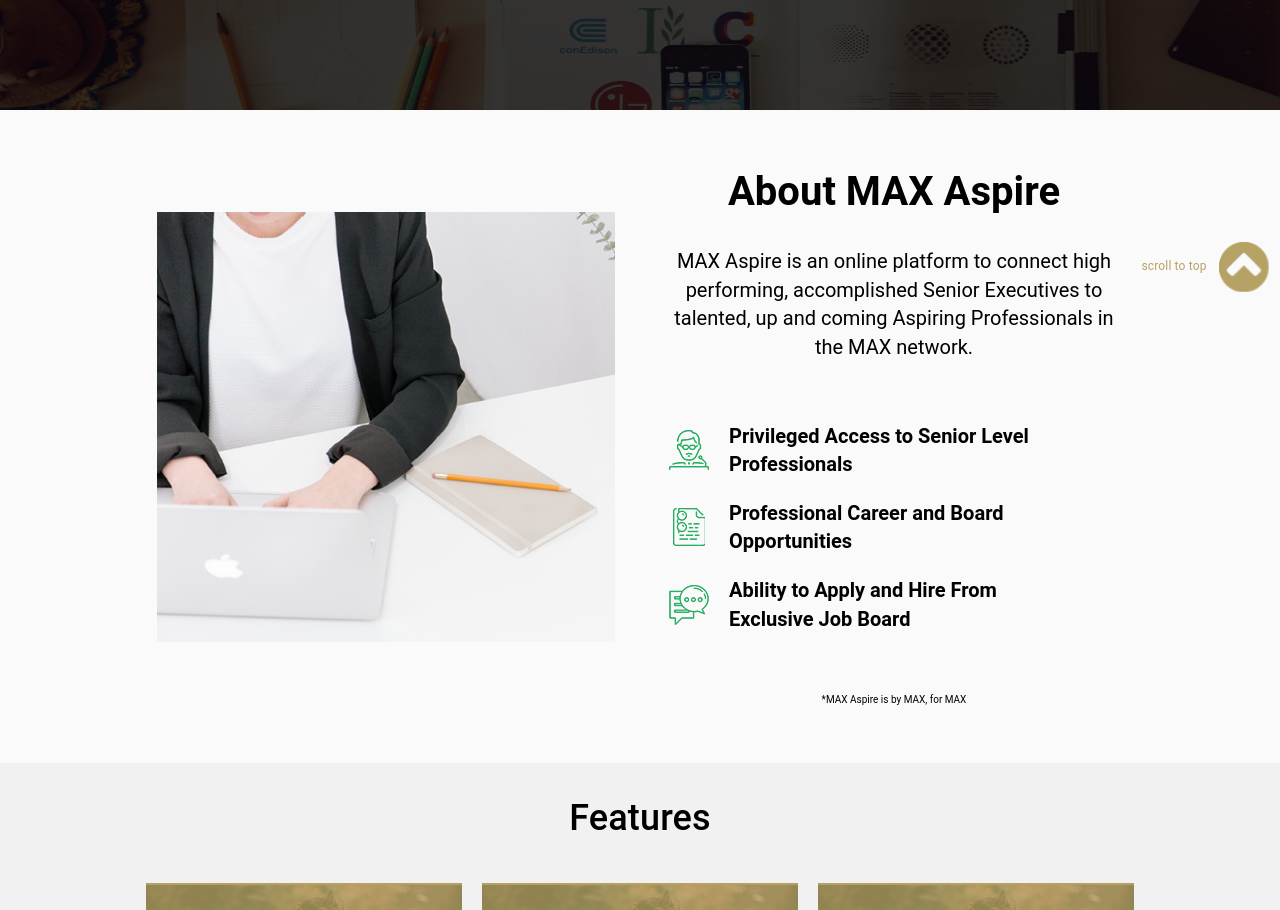
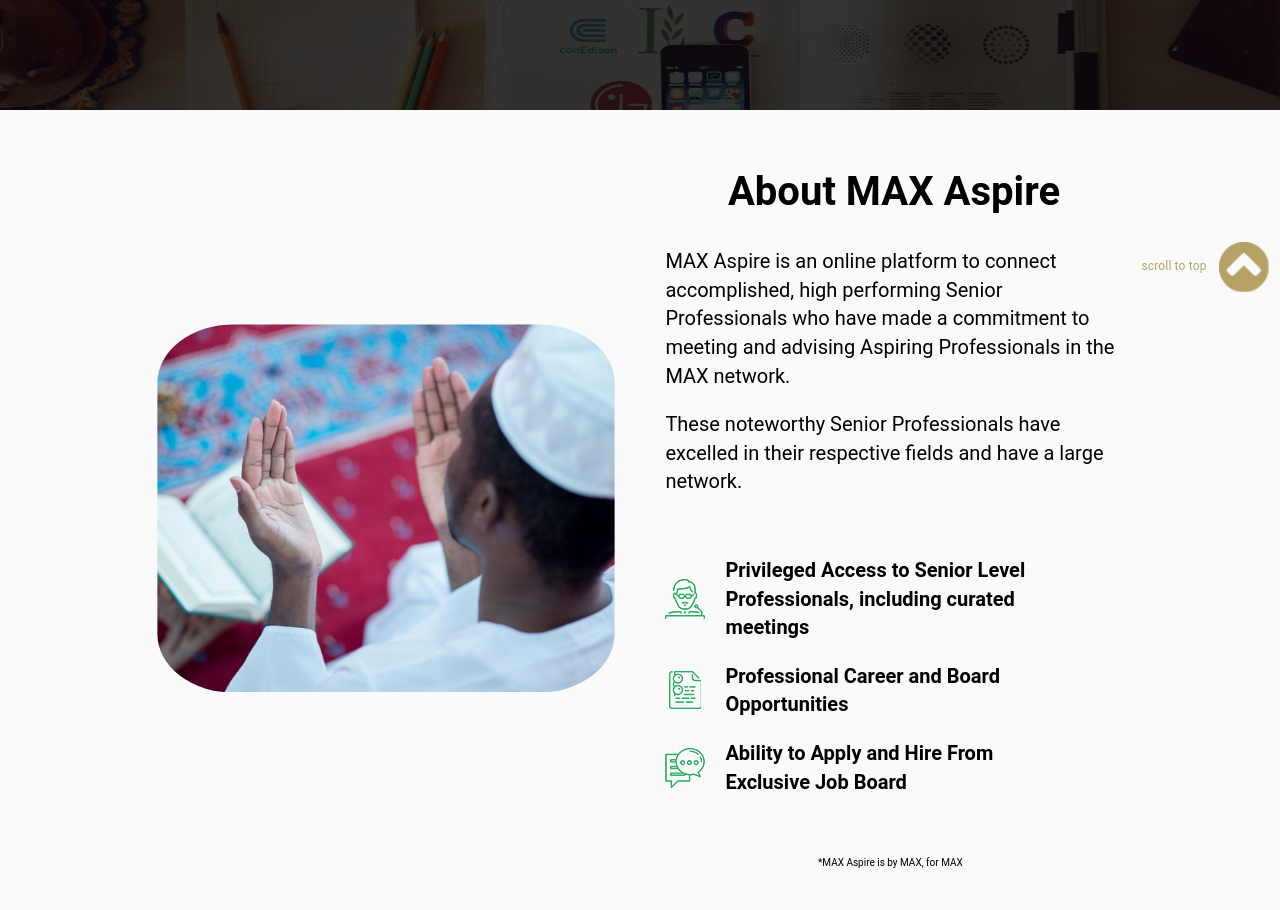
Before and after one commit to maxgala/aspire-frontend, a React (Create React App) app: page / in a window 1280 px wide. Shown: the part 490-1400 px from the top of the page. Built offline with nearby package versions, Linux system fonts and the light colour scheme.

Commit message:
Updated about MAX section - text and image.

```diff
--- a/src/Components/LandingPage/AboutMax.js
+++ b/src/Components/LandingPage/AboutMax.js
@@ -1,7 +1,7 @@
 import React, {Component} from "react";
 import Grid from "@material-ui/core/Grid";
 import { makeStyles } from "@material-ui/core/styles";
-import aboutMax from "../Images/aboutMax.png";
+import aboutMax from "../Images/aboutMax.jpg";
 import icon1 from "../Images/icon_1.png";
 import icon2 from "../Images/icon_2.png";
 import icon3 from "../Images/icon_3.png";
@@ -22,8 +22,8 @@
   },
   f2:{
     fontFamily: "Regular 18px/24px Montserrat",
-    maxWidth: '450px',
-    textAlign: 'center',
+    maxWidth: '550px',
+    textAlign: 'left',
   },
   f3:{
     fontFamily: "Bold 26px/36px Nunito Sans",
@@ -55,8 +55,9 @@
   },
   total: {
     width: '100%',
-    height: '60vh',
+    // height: '60vh',
     padding: '5%',
+    borderRadius: '20%',
   },
   grid: {
     paddingLeft: '10%',
@@ -114,10 +115,13 @@
       <div className={classes.h1style}>
         <h1 className={classes.f1}><b>About MAX Aspire</b></h1>
         <p className={classes.f2}>
-          MAX Aspire is an online platform to connect high performing, accomplished Senior Executives to talented, up and coming Aspiring Professionals in the MAX network.
+          MAX Aspire is an online platform to connect accomplished, high performing Senior Professionals who have made a commitment to meeting and advising Aspiring Professionals in the MAX network.
+        </p>
+        <p className={classes.f2}>
+          These noteworthy Senior Professionals have excelled in their respective fields and have a large network.
         </p>
         <p className={classes.tab} style={{marginTop: '60px'}}> <img src={icon2} alt="access"/>
-          <span className={classes.f3}><b>Privileged Access to Senior Level Professionals</b></span>
+          <span className={classes.f3}><b>Privileged Access to Senior Level Professionals, including curated meetings</b></span>
         </p>
         <p className={classes.tab}> <img src={icon1} alt="career"/>
           <span className={classes.f3}><b>Professional Career and Board Opportunities</b></span>
```
Also changed, not shown: src/Components/Images/aboutMax.jpg (added).
